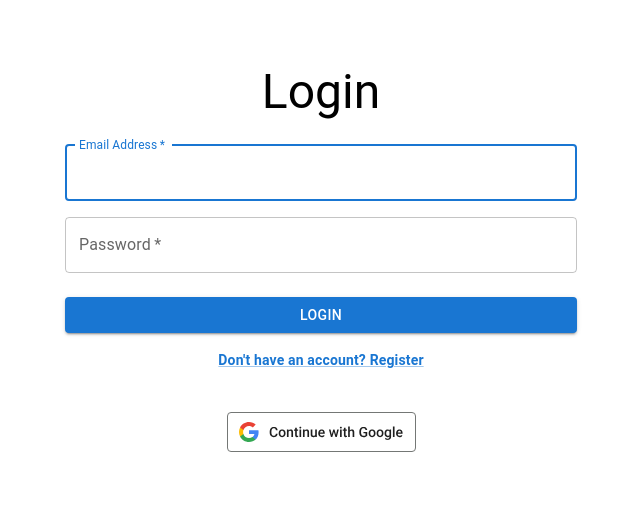
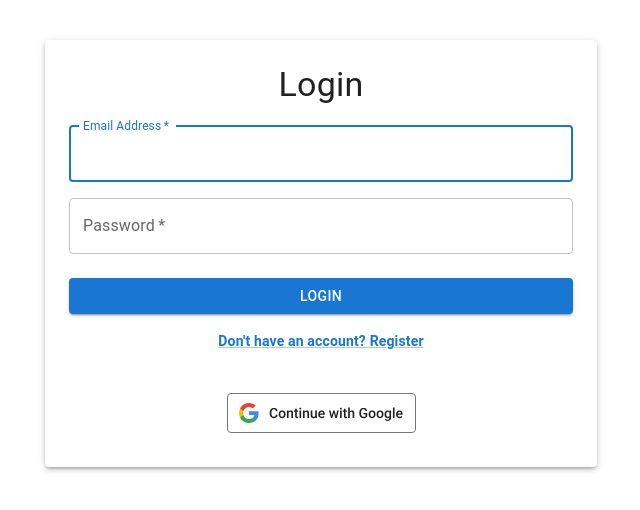
Before and after one commit to AntonioAlarcon32/appsec_frontend, a React (Create React App) app: page / in a window 1280 px wide. Shown: the top 510 px of the page, without its empty margins (319-959 px from the left). Built offline with nearby package versions, Linux system fonts and the light colour scheme.

Commit message:
Added dockerfile

```diff
--- a/src/pages/LoginForm.jsx
+++ b/src/pages/LoginForm.jsx
@@ -1,10 +1,9 @@
 import React, { useState } from 'react';
-import { TextField, Button, Container, Typography, Grid, Box, Link } from '@mui/material';
-import { Link as RouterLink } from 'react-router-dom'
+import { Card, TextField, Button, Container, Typography, Grid, Box, Link } from '@mui/material';
+import { Link as RouterLink } from 'react-router-dom';
 import GoogleButton from '../components/GoogleButton/GoogleButton.jsx';
 import { useNavigate } from 'react-router-dom';
-import axiosInstance from '../services/AxiosInstace.js';
-import {setAuthToken} from '../services/AxiosInstace.js';
+import axiosInstance, { setAuthToken } from '../services/AxiosInstace.js';
 import { useAuth } from '../AuthContext.jsx';
 
 const LoginForm = () => {
@@ -23,50 +22,43 @@ const LoginForm = () => {
             [event.target.name]: event.target.value,
         });
 
-      // Validate email when the email field is changed
         if (event.target.name === 'email') {
             setEmailError(!validateEmail(event.target.value));
         }
     };
 
     const validateEmail = (email) => {
-      // Simple email validation pattern
         const re = /^[a-zA-Z0-9._-]+@[a-zA-Z0-9.-]+\.[a-zA-Z]{2,4}$/;
         return re.test(String(email).toLowerCase());
     };
 
     const handleSubmit = async (event) => {
         event.preventDefault();
-      // Check for email validation before proceeding with the form submission
         if (!validateEmail(formData.email)) {
             setEmailError(true);
-        return; // Stop the form submission if email is not valid
+            return;
         }
         try {
-        // Request to the backend to authenticate the user
             const response = await axiosInstance.post('/auth/login', formData);
 
-        // Validate the backend response
             if (response.data && response.status === 200) {
-          // if succeded, navigate to the main page
                 console.log('User authenticated:', response.data);
                 setAuthToken(response.data.token);
                 login();
                 navigate('/menu');
             } else {
-          // Auth failed
                 console.error('Authentication error:', response.data || 'Did not get a valid response from the server.');
             }
         } catch (error) {
             console.error('Error while making login request:', error);
-
         }
     };
 
     return (
-    <Container maxWidth="sm">
-      <Box sx={{ marginTop: 8, display: 'flex', flexDirection: 'column', alignItems: 'center' }}>
-        <Typography component="h1" variant="h3" gutterBottom>
+        <Container maxWidth="sm" sx={{ bgcolor: 'background.default', py: 5, height: '100vh' }}>
+            <Card elevation={3} sx={{ p: 3 }}>
+                <Box sx={{ display: 'flex', flexDirection: 'column', alignItems: 'center' }}>
+                    <Typography component="h1" variant="h4" gutterBottom>
                         Login
                     </Typography>
                     <Box component="form" onSubmit={handleSubmit} noValidate sx={{ mt: 1 }}>
@@ -102,8 +94,7 @@ const LoginForm = () => {
                             type="submit"
                             fullWidth
                             variant="contained"
-            color="primary"
-            sx={{ mt: 3, mb: 2 }}
+                            sx={{ mt: 3, mb: 2, bgcolor: 'primary.main', '&:hover': { bgcolor: 'primary.dark' } }}
                         >
                             Login
                         </Button>
@@ -116,10 +107,10 @@ const LoginForm = () => {
                         </Grid>
                     </Box>
                 </Box>
-      <Box sx={{ my: 4, display: 'flex', flexDirection: 'column', alignItems: 'center' }}>
+                <Box sx={{ mt: 4, display: 'flex', flexDirection: 'column', alignItems: 'center' }}>
                     <GoogleButton />
                 </Box>
-
+            </Card>
         </Container>
     );
 };
```
Also changed, not shown: 2 other files (tests, documents, lock files or other folders). Lines whose indentation alone changed are shown as unchanged.
